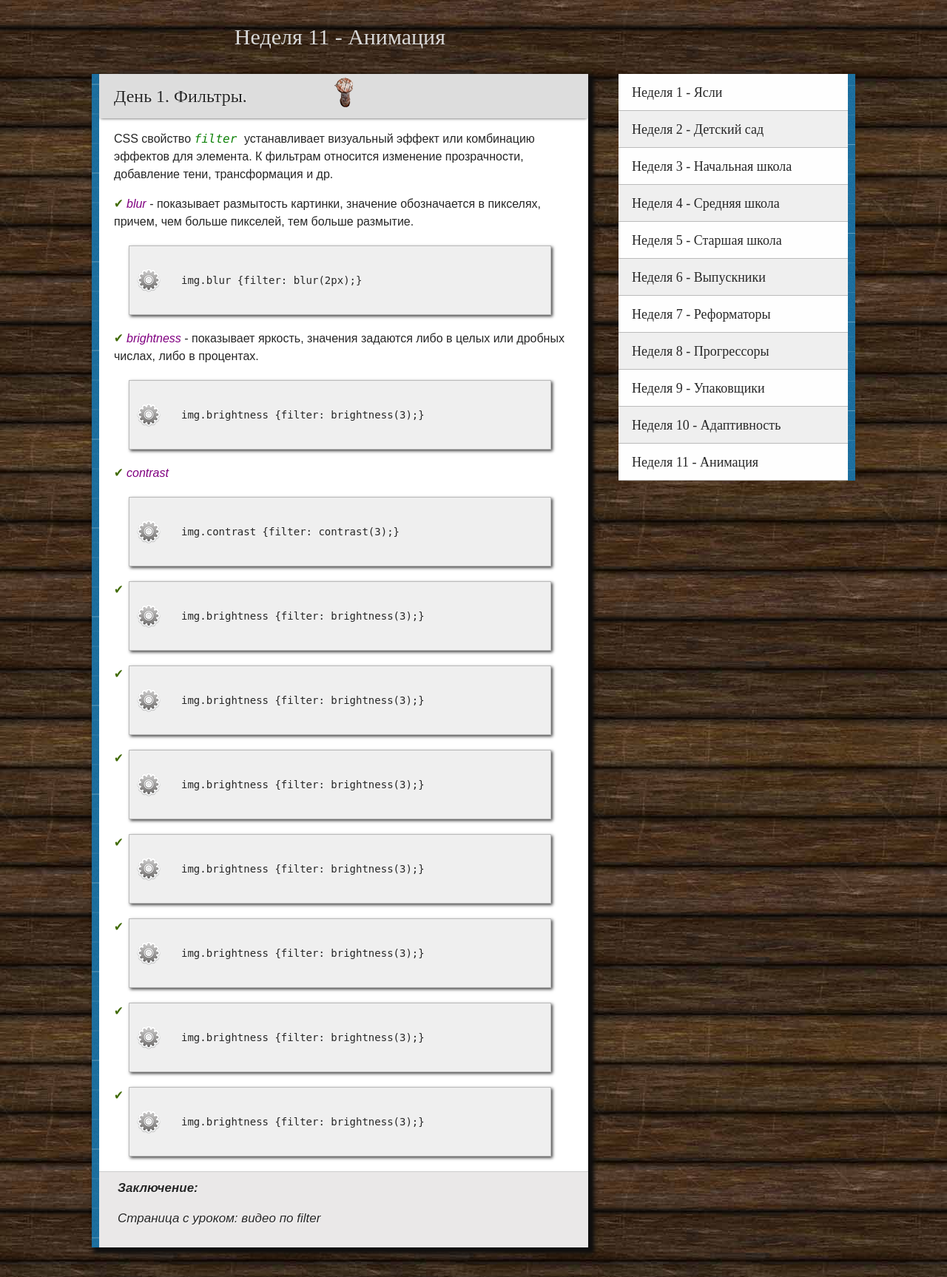
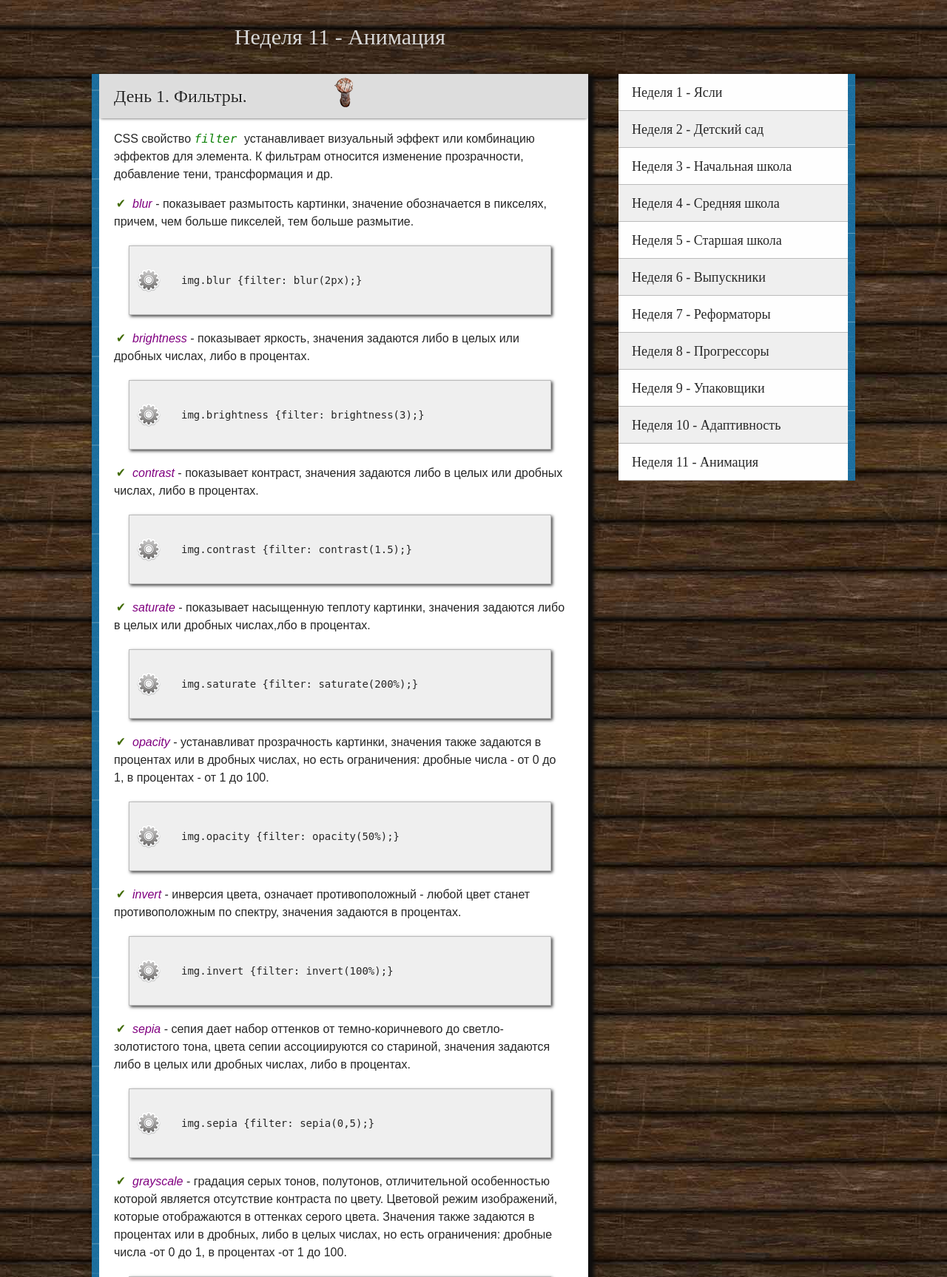
Before and after one commit to Dementrum/study-blog, a PHP site: page /week11.html in a window 1280 px wide. Shown: the part 162-1889 px from the top of the page at 74% size. Run offline with PHP 8.4, Linux system fonts and the light colour scheme; some libraries are stand-ins or nearby versions; some web fonts are replaced.

Commit message:
Фильтры CSS дополнения

```diff
--- a/note/style.css
+++ b/note/style.css
@@ -388,9 +388,12 @@ summary {
 	text-shadow: 1px 1px 0 #F7F7F7;
 	background: #eae8e8;
 }
+.check {
+  margin-left: 5px;
+}
 .check-pos {
 	position: relative;
-	text-indent: 17px;
+	text-indent: 20px;
 }
 .check:before {
 	content: "\2714";
--- a/note/week11.html
+++ b/note/week11.html
@@ -129,7 +129,8 @@
 							прозрачности, добавление тени, трансформация и др.</p>
 						<p class="check-pos">
 							<i class="check">blur</i> - показывает размытость картинки, значение обозначается в пикселях, причем, чем больше пикселей, тем больше
-							размытие.</p>
+							размытие.
+						</p>
 						<div class="code">
 							<p>img.blur {filter: blur(2px);}</p>
 						</div>
@@ -141,60 +142,61 @@
 						</div>
 
 						<p class="check-pos">
-								<i class="check">contrast</i>
+							<i class="check">contrast</i> - показывает контраст, значения задаются либо в целых или дробных числах, либо в процентах.
 						</p>
 						<div class="code">
-							<p>img.contrast {filter: contrast(3);}</p>
+							<p>img.contrast {filter: contrast(1.5);}</p>
 						</div>
 
 						<p class="check-pos">
-								<i class="check"></i>
+							<i class="check">saturate</i> - показывает насыщенную теплоту картинки, значения задаются либо в целых или дробных числах,лбо в процентах.
 						</p>
 						<div class="code">
-							<p>img.brightness {filter: brightness(3);}</p>
+							<p>img.saturate {filter: saturate(200%);}</p>
 						</div>
 
 						<p class="check-pos">
-								<i class="check"></i>
+							<i class="check">opacity</i> - устанавливат прозрачность картинки, значения также задаются в процентах или в дробных числах, но есть ограничения: дробные числа - от 0 до 1, в процентах - от 1 до 100.
 						</p>
 						<div class="code">
-							<p>img.brightness {filter: brightness(3);}</p>
+							<p>img.opacity {filter: opacity(50%);}</p>
 						</div>
 
 						<p class="check-pos">
-								<i class="check"></i>
+							<i class="check">invert</i> - инверсия цвета, означает противоположный - любой цвет станет противоположным по спектру, значения задаются в процентах.
 						</p>
 						<div class="code">
-              <p>img.brightness {filter: brightness(3);}</p>
+							<p>img.invert {filter: invert(100%);}</p>
 						</div>
 
 						<p class="check-pos">
-								<i class="check"></i>
+							<i class="check">sepia</i> - сепия дает набор оттенков от темно-коричневого до светло-золотистого тона, цвета сепии ассоциируются со стариной, значения задаются либо в целых или дробных числах, либо в процентах.
 						</p>
 						<div class="code">
-							<p>img.brightness {filter: brightness(3);}</p>
+							<p>img.sepia {filter: sepia(0,5);}</p>
 						</div>
 
 						<p class="check-pos">
-              <i class="check"></i>
+							<i class="check">grayscale</i> - градация серых тонов, полутонов, отличительной особенностью которой является отсутствие контраста по цвету. Цветовой режим изображений, которые отображаются в оттенках серого цвета. Значения также задаются в процентах или в дробных, либо в целых числах, но есть ограничения: дробные числа -от 0 до 1, в процентах -от 1 до 100.
 						</p>
 						<div class="code">
-							<p>img.brightness {filter: brightness(3);}</p>
+                <p>img.grayscale {filter: grayscale(0,7);}</p>
 						</div>
 
 						<p class="check-pos">
-								<i class="check"></i>
+							<i class="check">hue -rotate</i> - меняет цвета изображения в зависимости от заданного угла. Угол поворота определякт на сколько изменится данный цвет в цветовом круге от красного до фиолетового. Значение задается в градусах(0deg -360 deg)
 						</p>
 						<div class="code">
-							<p>img.brightness {filter: brightness(3);}</p>
+							<p>img.hue-rotate {filter: hue-rotate(270deg);}</p>
 						</div>
 
 						<p class="check-pos">
-								<i class="check"></i>
+							<i class="check">drop-shadow</i> - добавляет тень, а также ее направление и цвет, задается четырьмя значениями - по горизонтали, вертикали, радиус и цветовой оттенок тени.
 						</p>
 						<div class="code">
-							<p>img.brightness {filter: brightness(3);}</p>
+							<p>img.drop-shadow {filter: drop-shadow(5px 5px 20px #111);}</p>
 						</div>
+            <p>Все эти свойства можно комбинировать. Можно посмотреть тут:  <a target="_blank" href="http://html5-demos.appspot.com/static/css/filters/index.html" style="text-decoration: underline;"><i> Фильтры </i></a></p>
 
 						<div class="close">
 							<b>Заключение:</b>
```
Also changed, not shown: package.json (added, +7 -0 lines), package-lock.json (added), 4 other files. Lines whose indentation alone changed are shown as unchanged.
